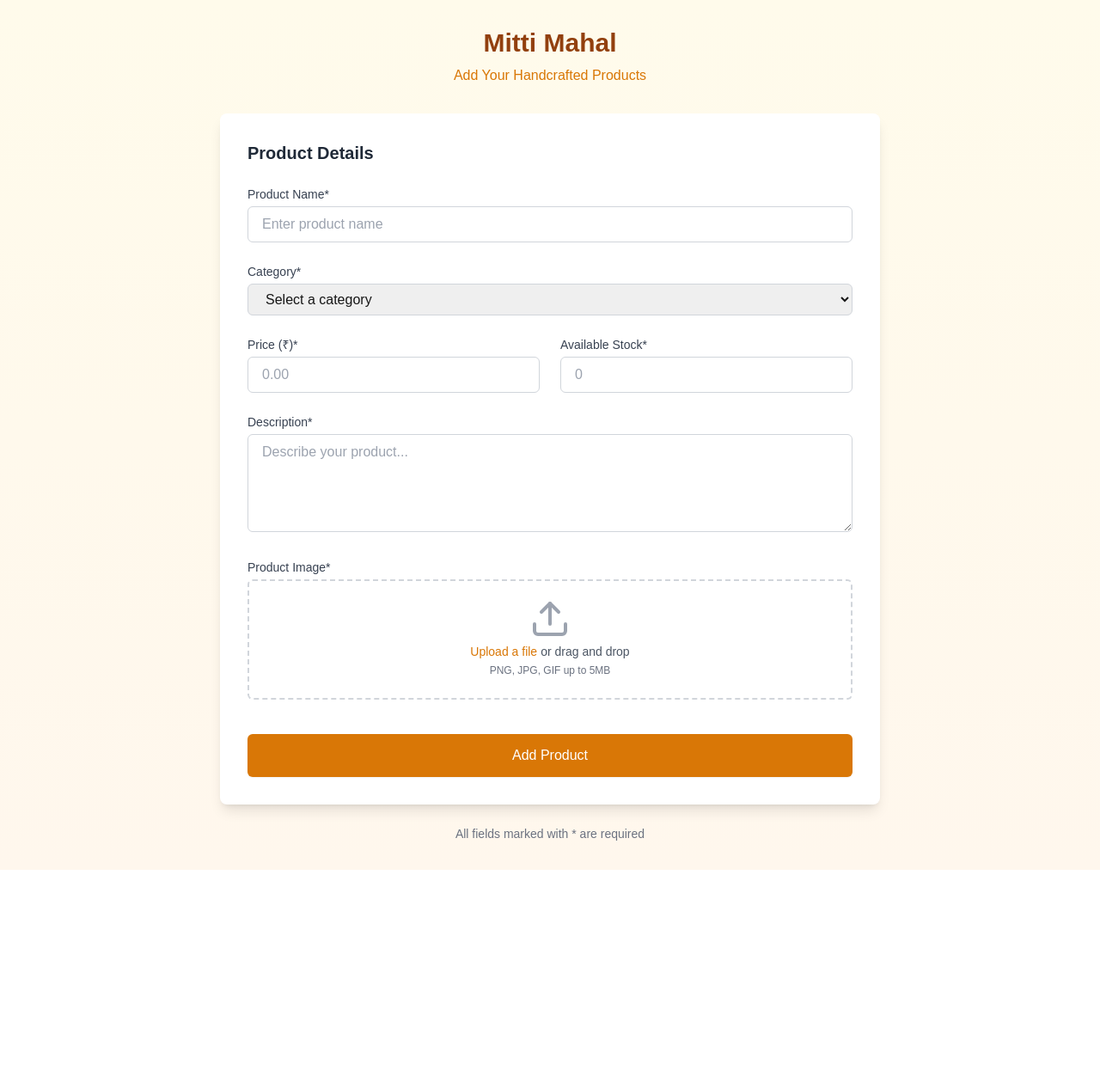
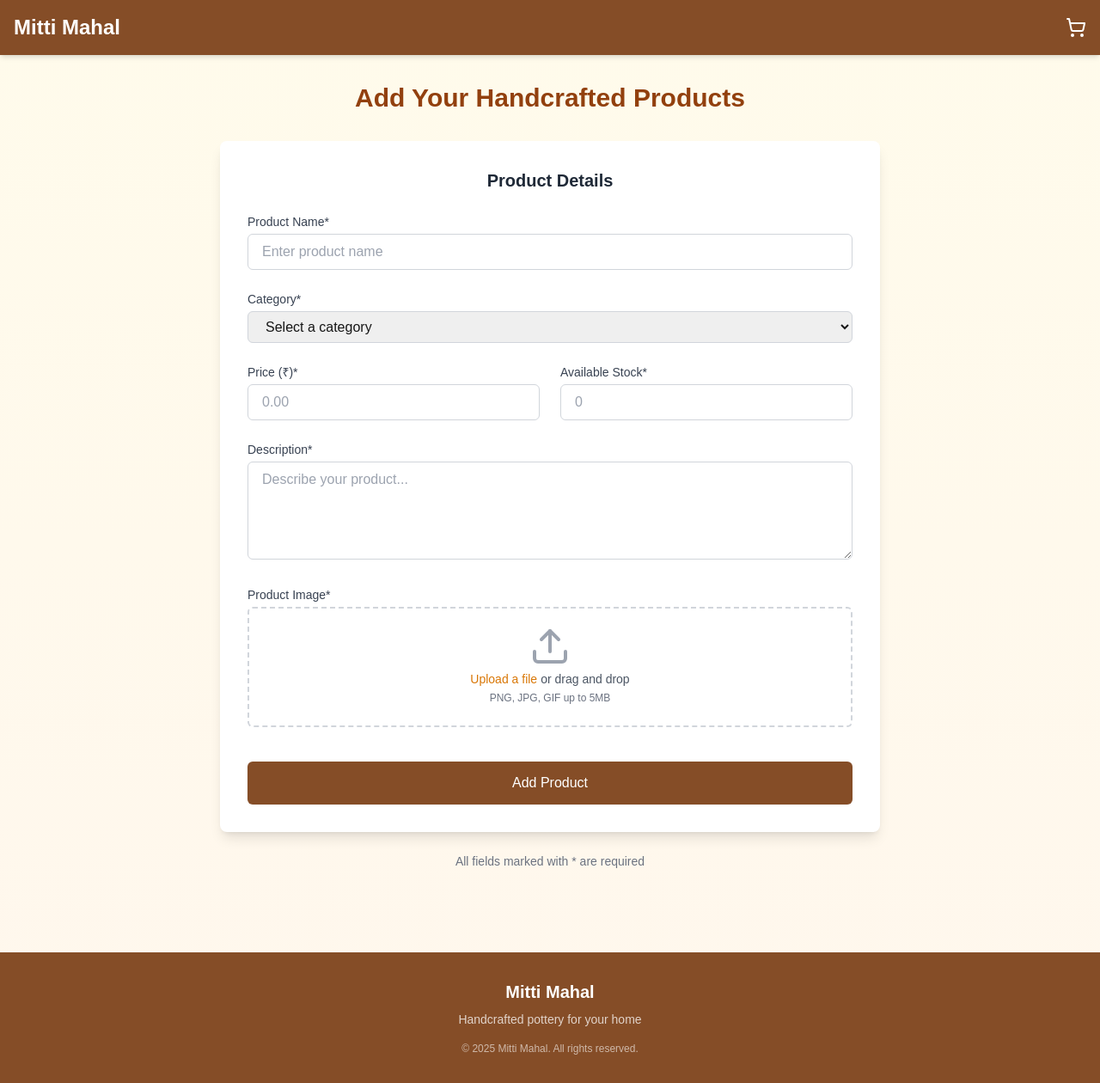
Before and after one commit to MOHDTAQIMEHDi/MittiMahal, a Next.js app in the folder frontend/: page /admin/add-product in a window 1280 px wide. Shown: the whole page at 86% size. Before the commit the page ends 1012 px from the top, so only its background shows below. Built offline with nearby package versions, Linux system fonts and the light colour scheme.

Commit message:
feat: Enhance login, signup, and add product pages with headers, footers, and improved styling

```diff
--- a/frontend/src/app/(main)/login/page.jsx
+++ b/frontend/src/app/(main)/login/page.jsx
@@ -5,6 +5,7 @@
 import { useFormik } from 'formik';
 import axios from 'axios';
 import toast from 'react-hot-toast';
+import { ShoppingCart } from 'lucide-react';
 
 const Login= () => {
   const loginForm = useFormik({
@@ -33,7 +34,22 @@
 
   return (
 
-
+    <div className='min-h-screen bg-[#f8f5f2]'>
+        <header className="bg-[#854d27] text-white p-4 shadow-md">
+            <div className="container mx-auto flex justify-between items-center">
+              <span className="text-2xl font-bold">
+                Mitti Mahal
+              </span>
+              <div className="flex items-center space-x-4">
+                <div className="relative">
+                  <ShoppingCart className="h-6 w-6" />
+                  {/* <span className="absolute -top-2 -right-2 bg-[#d4a373] text-white rounded-full h-5 w-5 flex items-center justify-center text-xs">
+                    {cartItems.reduce((total, item) => total + item.quantity, 0)}
+                  </span> */}
+                </div>
+              </div>
+            </div>
+          </header>
     <div>
         {/* <h1 class='text-center font-bold my-10 text-5xl' >Login Page</h1>
         <button className='global-btn'>Login button</button>
@@ -144,6 +160,16 @@
 </div>
 
     </div>
+    <footer className="bg-[#854d27] text-white py-8 mt-16">
+        <div className="container mx-auto px-4">
+          <div className="text-center">
+            <h3 className="text-xl font-bold mb-2">Mitti Mahal</h3>
+            <p className="text-sm opacity-75">Handcrafted pottery for your home</p>
+            <p className="text-xs mt-4 opacity-60">© {new Date().getFullYear()} Mitti Mahal. All rights reserved.</p>
+          </div>
+        </div>
+      </footer>
+    </div>
   )
 }
 
--- a/frontend/src/app/(main)/seller-login/page.jsx
+++ b/frontend/src/app/(main)/seller-login/page.jsx
@@ -5,6 +5,7 @@
 import { useFormik } from 'formik';
 import axios from 'axios';
 import toast from 'react-hot-toast';
+import { ShoppingCart } from 'lucide-react';
 
 const Login= () => {
   const loginForm = useFormik({
@@ -32,13 +33,29 @@
 
 
   return (
+    <div className='min-h-screen bg-[#f8f5f2]'>
+        <header className="bg-[#854d27] text-white p-4 shadow-md">
+            <div className="container mx-auto flex justify-between items-center">
+              <span className="text-2xl font-bold">
+                Mitti Mahal
+              </span>
+              <div className="flex items-center space-x-4">
+                <div className="relative">
+                  <ShoppingCart className="h-6 w-6" />
+                  {/* <span className="absolute -top-2 -right-2 bg-[#d4a373] text-white rounded-full h-5 w-5 flex items-center justify-center text-xs">
+                    {cartItems.reduce((total, item) => total + item.quantity, 0)}
+                  </span> */}
+                </div>
+              </div>
+            </div>
+          </header>
     <div>
         {/* <h1 class='text-center font-bold my-10 text-5xl' >Login Page</h1>
         <button className='global-btn'>Login button</button>
         <button className={classes.localBtn}>Local button</button> */}
         <div className="bg-white py-6 sm:py-8 lg:py-12">
   <div className="mx-auto max-w-screen-2xl px-4 md:px-8">
-    <h2 className="mb-4 text-center text-2xl font-bold text-gray-800 md:mb-8 lg:text-3xl">
+    <h2 className="mb-4 text-center text-2xl font-boldtext-[#854d27] dark:text-white md:mb-8 lg:text-3xl">
       Seller Login
     </h2>
     <form onSubmit={loginForm.handleSubmit}
@@ -72,7 +89,7 @@
             className="w-full rounded border bg-gray-50 px-3 py-2 text-gray-800 outline-none ring-indigo-300 transition duration-100 focus:ring"
           />
         </div>
-        <button type='submit' className="block rounded-lg bg-gray-800 px-8 py-3 text-center text-sm font-semibold text-white outline-none ring-gray-300 transition duration-100 hover:bg-gray-700 focus-visible:ring active:bg-gray-600 md:text-base">
+        <button type='submit' className="block rounded-lg  px-8 py-3 text-center text-sm font-semibold bg-[#854d27] text-white hover:bg-[#6e3b1e]outline-none ring-gray-300 transition duration-100 focus-visible:ring active:bg-gray-600 md:text-base">
          Log in
         </button>
         {/* <div className="relative flex items-center justify-center">
@@ -131,7 +148,7 @@
           Don't have an account?{" "}
           <a
             href="/signup"
-            className="text-indigo-500 transition duration-100 hover:text-indigo-600 active:text-indigo-700"
+            className="text-[#854d27] transition duration-100 hover:text-[#6e3b1e] active:text-indigo-700"
           >
             Register
           </a>
@@ -142,6 +159,16 @@
 </div>
 
     </div>
+    <footer className="bg-[#854d27] text-white py-8 mt-16">
+        <div className="container mx-auto px-4">
+          <div className="text-center">
+            <h3 className="text-xl font-bold mb-2">Mitti Mahal</h3>
+            <p className="text-sm opacity-75">Handcrafted pottery for your home</p>
+            <p className="text-xs mt-4 opacity-60">© {new Date().getFullYear()} Mitti Mahal. All rights reserved.</p>
+          </div>
+        </div>
+      </footer>
+    </div>
   )
 }
 
--- a/frontend/src/app/(main)/signup/page.jsx
+++ b/frontend/src/app/(main)/signup/page.jsx
@@ -56,7 +56,7 @@
   })
   return (
 
-  <div className='min-h-screen bg-[#f8f5f2]'>
+  <div className='min-h-screen  bg-white'>
     <header className="bg-[#854d27] text-white p-4 shadow-md">
         <div className="container mx-auto flex justify-between items-center">
           <span className="text-2xl font-bold">
@@ -139,6 +139,7 @@
               <input
                 type="text"
                 id="name"
+                placeholder="Enter your name"
                 onChange={signupForm.handleChange}
                 value={signupForm.values.name}
                 className=" border py-3 px-4 block w-full border-gray-200 rounded-lg text-sm focus:border-blue-500 focus:ring-blue-500 disabled:opacity-50 disabled:pointer-events-none dark:bg-neutral-900 dark:border-neutral-700 dark:text-neutral-400 dark:placeholder-neutral-500 dark:focus:ring-neutral-600"
@@ -182,6 +183,7 @@
               <input
                 type="email"
                 id="email"
+                placeholder="Enter your email"
                 onChange={signupForm.handleChange}
                 value={signupForm.values.email}
                 className=" border py-3 px-4 block w-full border-gray-200 rounded-lg text-sm focus:border-blue-500 focus:ring-blue-500 disabled:opacity-50 disabled:pointer-events-none dark:bg-neutral-900 dark:border-neutral-700 dark:text-neutral-400 dark:placeholder-neutral-500 dark:focus:ring-neutral-600"
@@ -222,6 +224,7 @@
               <input
                 type="password"
                 id="password"
+                placeholder="Enter your password"
                 onChange={signupForm.handleChange}
                 value={signupForm.values.password}
                 className="border py-3 px-4 block w-full border-gray-200 rounded-lg text-sm focus:border-blue-500 focus:ring-blue-500 disabled:opacity-50 disabled:pointer-events-none dark:bg-neutral-900 dark:border-neutral-700 dark:text-neutral-400 dark:placeholder-neutral-500 dark:focus:ring-neutral-600"
@@ -263,6 +266,7 @@
               <input
                 type="password"
                 id="confirmPassword"
+                placeholder="Confirm your password"
                 onChange={signupForm.handleChange}
                 value={signupForm.values.confirmPassword}
                 className=" border py-3 px-4 block w-full border-gray-200 rounded-lg text-sm focus:border-blue-500 focus:ring-blue-500 disabled:opacity-50 disabled:pointer-events-none dark:bg-neutral-900 dark:border-neutral-700 dark:text-neutral-400 dark:placeholder-neutral-500 dark:focus:ring-neutral-600"
--- a/frontend/src/app/admin/add-product/page.jsx
+++ b/frontend/src/app/admin/add-product/page.jsx
@@ -3,7 +3,7 @@
 import { useState } from "react"
 import { useRouter } from "next/navigation"
 import Image from "next/image"
-import { Upload, X } from "lucide-react"
+import { ShoppingCart, Upload, X } from "lucide-react"
 import { useFormik } from 'formik'
 import axios from 'axios'
 import toast from 'react-hot-toast'
@@ -77,15 +77,30 @@
 
     return (
         <div className="min-h-screen bg-gradient-to-b from-amber-50 to-orange-50">
+            <header className="bg-[#854d27] text-white p-4 shadow-md">
+        <div className="container mx-auto flex justify-between items-center">
+          <span className="text-2xl font-bold">
+            Mitti Mahal
+          </span>
+          <div className="flex items-center space-x-4">
+            <div className="relative">
+              <ShoppingCart className="h-6 w-6" />
+              {/* <span className="absolute -top-2 -right-2 bg-[#d4a373] text-white rounded-full h-5 w-5 flex items-center justify-center text-xs">
+                {cartItems.reduce((total, item) => total + item.quantity, 0)}
+              </span> */}
+            </div>
+          </div>
+        </div>
+      </header>
             <div className="container mx-auto py-8 px-4 sm:px-6 lg:px-8">
                 <div className="max-w-3xl mx-auto">
                     <div className="text-center mb-8">
-                        <h1 className="text-3xl font-bold text-amber-800">Mitti Mahal</h1>
-                        <p className="text-amber-600 mt-2">Add Your Handcrafted Products</p>
+                        <h1 className="text-3xl font-bold text-amber-800">Add Your Handcrafted Products</h1>
+                        <p className="text-amber-600 mt-2"> </p>
                     </div>
 
                     <div className="bg-white rounded-lg shadow-lg p-6 md:p-8">
-                        <h2 className="text-xl font-semibold text-gray-800 mb-6">Product Details</h2>
+                        <h2 className="text-xl text-center font-semibold text-gray-800 mb-6">Product Details</h2>
 
                         <form onSubmit={productForm.handleSubmit} className="space-y-6">
                             {/* Product Name */}
@@ -212,7 +227,7 @@
                                 ) : (
                                     <div className="mt-1 relative">
                                         <div className="relative h-64 w-full overflow-hidden rounded-md">
-                                            <Image
+                                            <img
                                                 src={imagePreview || "/placeholder.svg"}
                                                 alt="Product preview"
                                                 fill
@@ -236,7 +251,7 @@
                                 <button
                                     type="submit"
                                     disabled={productForm.isSubmitting}
-                                    className={`w-full py-3 px-4 border border-transparent rounded-md shadow-sm text-white bg-amber-600 hover:bg-amber-700 focus:outline-none focus:ring-2 focus:ring-offset-2 focus:ring-amber-500 ${isSubmitting ? "opacity-75 cursor-not-allowed" : ""}`}
+                                    className={`w-full py-3 px-4 border border-transparent rounded-md shadow-sm bg-[#854d27] text-white hover:bg-[#6e3b1e] focus:outline-none focus:ring-2 focus:ring-offset-2 focus:ring-amber-500 ${isSubmitting ? "opacity-75 cursor-not-allowed" : ""}`}
                                 >
                                     {productForm.isSubmitting ? "Adding Product..." : "Add Product"}
                                 </button>
@@ -249,6 +264,15 @@
                     </div>
                 </div>
             </div>
+            <footer className="bg-[#854d27] text-white py-8 mt-16">
+        <div className="container mx-auto px-4">
+          <div className="text-center">
+            <h3 className="text-xl font-bold mb-2">Mitti Mahal</h3>
+            <p className="text-sm opacity-75">Handcrafted pottery for your home</p>
+            <p className="text-xs mt-4 opacity-60">© {new Date().getFullYear()} Mitti Mahal. All rights reserved.</p>
+          </div>
+        </div>
+      </footer>
         </div>
     )
 }
```
Also changed, not shown: frontend/src/app/(main)/seller-signup/page.jsx (+9 -0 lines).
